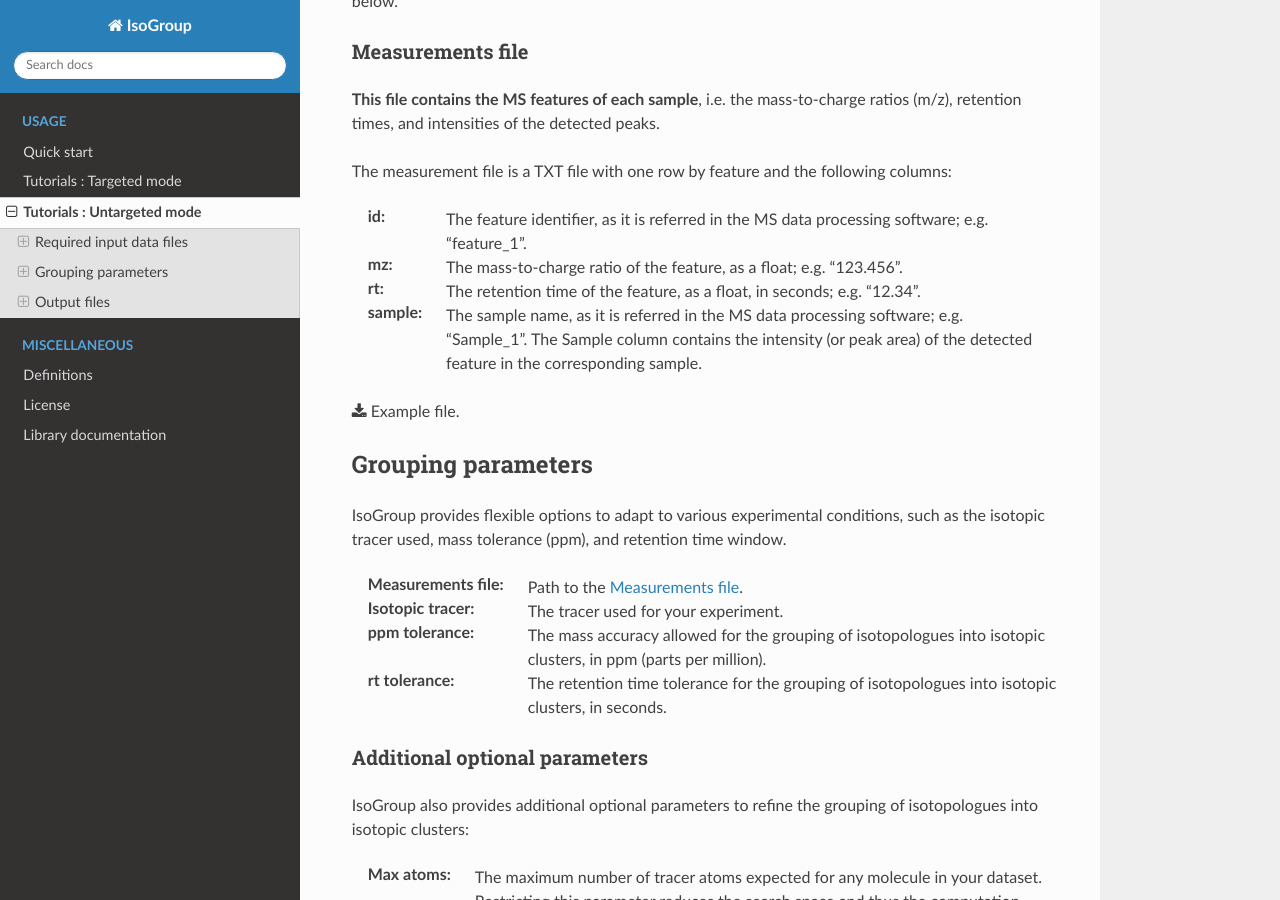
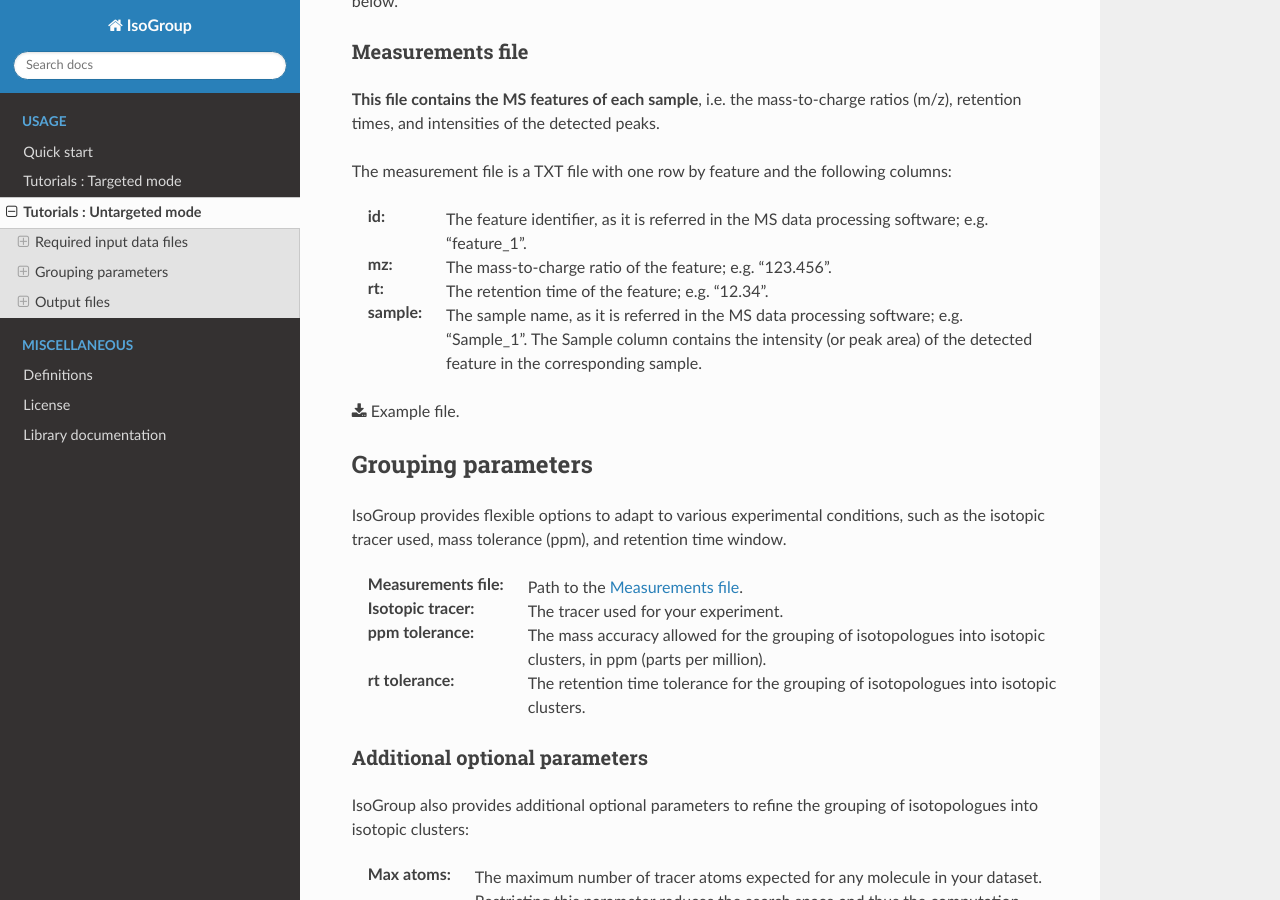
Before and after one commit to MetaboHUB-MetaToul/IsoGroup, a Sphinx documentation site: the page built from doc/tutorials_untargeted.rst, in a window 1280 px wide and 900 px high, scrolled down 322 px. Built offline with Sphinx 7.4.7 and the Read the Docs theme 3.1.0, drawn with Linux system fonts in a browser that asks for light colours.

Commit message:
update doc

```diff
--- a/doc/tutorials_untargeted.rst
+++ b/doc/tutorials_untargeted.rst
@@ -35,8 +35,8 @@
 The measurement file is a TXT file with one row by feature and the following columns:
 
 :id: The feature identifier, as it is referred in the MS data processing software; e.g. "feature_1".
-:mz: The mass-to-charge ratio of the feature, as a float; e.g. "123.456".
-:rt: The retention time of the feature, as a float, in seconds; e.g. "12.34".
+:mz: The mass-to-charge ratio of the feature; e.g. "123.456".
+:rt: The retention time of the feature; e.g. "12.34".
 :sample: The sample name, as it is referred in the MS data processing software; e.g. "Sample_1". The Sample column contains the intensity (or peak area) of the detected feature in the corresponding sample.
 
 :download:`Example file <../data/dataset_test_XCMS.txt>`.
@@ -52,7 +52,7 @@
 :Measurements file: Path to the :ref:`Measurements file (untargeted)`.
 :Isotopic tracer: The tracer used for your experiment.
 :ppm tolerance: The mass accuracy allowed for the grouping of isotopologues into isotopic clusters, in ppm (parts per million).
-:rt tolerance: The retention time tolerance for the grouping of isotopologues into isotopic clusters, in seconds.
+:rt tolerance: The retention time tolerance for the grouping of isotopologues into isotopic clusters.
 
 Additional optional parameters
 ----------------------------------------------------------------------------------
@@ -95,7 +95,7 @@
 - **RT** - Retention time of the feature, as it was provided in the :ref:`Measurements file (untargeted)`.
 - **m/z** - Mass-to-charge ratio of the feature, as it was provided in the :ref:`Measurements file (untargeted)`.
 - **sample** - Name of the sample, as it was provided in the :ref:`Measurements file (untargeted)`.
-- **intensity** - The intensity of the feature in the sample, as it was provided in the `Measurements file (untargeted)`:
+- **intensity** - The intensity of the feature in the sample, as it was provided in the `Measurements file (untargeted)`.
 - **inClusters** - The cluster identifiers in which the feature is included. If the feature is not included in any cluster, the value is "None".
 - **Isotopologues** - The index of the isotopologues of the metabolite corresponding to the cluster. If the feature is not included in any cluster, the value is "None".
 
```
